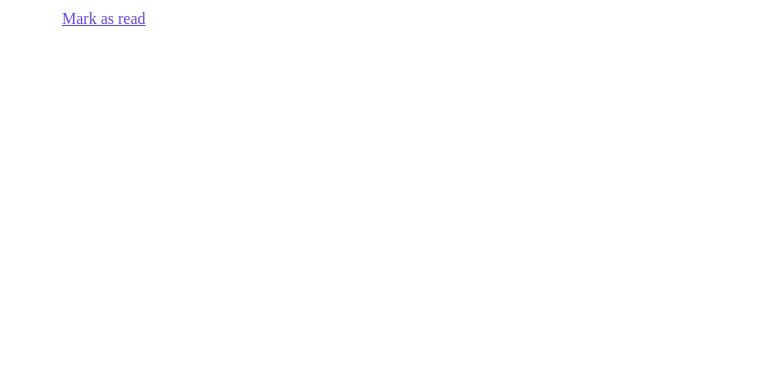
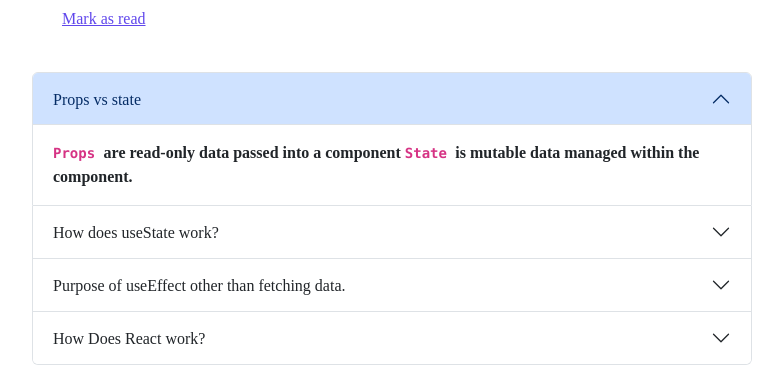
Before and after one commit to Arefin994/knowledge-cafe-web, a React (Create React App) app: page / in a window 1280 px wide. Shown: the part 2397-2767 px from the top of the page, without its empty margins (248-1031 px from the left). Before the commit the page ends 2461 px from the top, so only its background shows below. Built offline with nearby package versions, Linux system fonts and the light colour scheme.

Commit message:
QnA Part Added

```diff
--- a/src/App.js
+++ b/src/App.js
@@ -4,6 +4,7 @@ import Header from './components/Header/Header.js';
 import { useEffect, useState } from 'react';
 import Blogs from './components/Blogs/Blogs.js';
 import Bookmark from './components/Bookmark/Bookmark';
+import QnA from './components/QnA/QnA';
 
 
 
@@ -22,6 +23,7 @@ function App() {
       <div className=''>
         <Blogs></Blogs>
       </div>
+      <QnA></QnA>
     </div>
   );
 }
--- a/src/components/Blogs/Blogs.js
+++ b/src/components/Blogs/Blogs.js
@@ -4,7 +4,9 @@ import Blog from '../Blog/Blog';
 const Blogs = () => {
   const [blogs, setBlogs] = useState([]);
   const [bookmarks, setBookmarks] = useState([]);
-  const [totalReadTime, setTotalReadTime] = useState(0);
+  const [totalReadTime, setTotalReadTime] = useState(
+    parseInt(localStorage.getItem('totalReadTime')) || 0
+  );
 
   useEffect(() => {
     fetch('data.json')
@@ -13,22 +15,24 @@ const Blogs = () => {
   }, []);
 
   useEffect(() => {
-    const localBookmarks = localStorage.getItem('Bookmarks');
+    const localBookmarks = localStorage.getItem('bookmarks');
     if (localBookmarks) {
       setBookmarks(JSON.parse(localBookmarks));
     }
   }, []);
 
   const handleClick = (props) => {
-    const localBookmarks = localStorage.getItem('Bookmarks');
+    const localBookmarks = localStorage.getItem('bookmarks');
     const bookmarks = localBookmarks ? JSON.parse(localBookmarks) : [];
     bookmarks.push(props);
-    localStorage.setItem('Bookmarks', JSON.stringify(bookmarks));
+    localStorage.setItem('bookmarks', JSON.stringify(bookmarks));
     setBookmarks(bookmarks);
   };
 
   const handleReadTime = (time) => {
-    setTotalReadTime(parseInt(totalReadTime) + parseInt(time.timeToRead));
+    const newTotalReadTime = parseInt(totalReadTime) + parseInt(time.timeToRead);
+    localStorage.setItem('totalReadTime', newTotalReadTime.toString());
+    setTotalReadTime(newTotalReadTime);
   };
 
   return (
@@ -58,7 +62,7 @@ const Blogs = () => {
           <h6 className='py-3'>Bookmarked Blog: {bookmarks.length}</h6>
           <div>
             {bookmarks.map(bookmark => (
-              <p className='bg-white p-2'>{bookmark.title}</p>
+              <p className='bg-white p-2' key={bookmark.id}>{bookmark.title}</p>
             ))}
           </div>
         </div>
--- /dev/null
+++ b/src/components/QnA/QnA.css
@@ -0,0 +1,11 @@
+.qna-btn{
+    text-align: center;
+    align-items: center;
+    justify-content: center;
+    padding: 5px;
+    margin: 20px 0px;
+    background-color: chocolate;
+}
+.qna-btn:hover{
+    background-color: brown;
+}
--- /dev/null
+++ b/src/components/QnA/QnA.js
@@ -0,0 +1,66 @@
+import React from 'react';
+import './QnA.css'
+
+const QnA = () => {
+
+    return (
+        <div className='py-2'>
+            <div class="accordion" id="accordionExample">
+                <div class="accordion-item">
+                    <h2 class="accordion-header">
+                        <button class="accordion-button" type="button" data-bs-toggle="collapse" data-bs-target="#collapseOne" aria-expanded="true" aria-controls="collapseOne">
+                            Props vs state                        </button>
+                    </h2>
+                    <div id="collapseOne" class="accordion-collapse collapse show" data-bs-parent="#accordionExample">
+                        <div class="accordion-body">
+                            <code>Props </code>are  read-only data passed into a component <code>State </code> is mutable  data managed within the component.
+                        </div>
+                    </div>
+                </div>
+                <div class="accordion-item">
+                    <h2 class="accordion-header">
+                        <button class="accordion-button collapsed" type="button" data-bs-toggle="collapse" data-bs-target="#collapseTwo" aria-expanded="false" aria-controls="collapseTwo">
+                            How does useState work?
+                        </button>
+                    </h2>
+                    <div id="collapseTwo" class="accordion-collapse collapse" data-bs-parent="#accordionExample">
+                        <div class="accordion-body">
+                            <code>useState </code>
+                            is a react hook. it can manipulate data in the wabpage in real-time. Like: increasing, decreasing value.
+                        </div>
+                    </div>
+                </div>
+                <div class="accordion-item">
+                    <h2 class="accordion-header">
+                        <button class="accordion-button collapsed" type="button" data-bs-toggle="collapse" data-bs-target="#collapseThree" aria-expanded="false" aria-controls="collapseThree">
+                            Purpose of useEffect other than fetching data.
+                        </button>
+                    </h2>
+                    <div id="collapseThree" class="accordion-collapse collapse" data-bs-parent="#accordionExample">
+                        <div class="accordion-body">
+                            <code>useEffect </code>
+                            is u sed to handle side effects.
+                            Like: setting event listener, DOM modify etc.
+                        </div>
+                    </div>
+                </div>
+                <div class="accordion-item">
+                    <h2 class="accordion-header">
+                        <button class="accordion-button collapsed" type="button" data-bs-toggle="collapse" data-bs-target="#collapseFour" aria-expanded="false" aria-controls="collapseFour">
+                            How Does React work?
+                        </button>
+                    </h2>
+                    <div id="collapseFour" class="accordion-collapse collapse" data-bs-parent="#accordionExample">
+                        <div class="accordion-body">
+                            <code>React </code>
+                             is a JavaScript library.
+                            It build UI using component based structure.
+                        </div>
+                    </div>
+                </div>
+            </div>
+        </div>
+    );
+};
+
+export default QnA;
```
Also changed, not shown: src/qna.html (added, +12 -0 lines).
